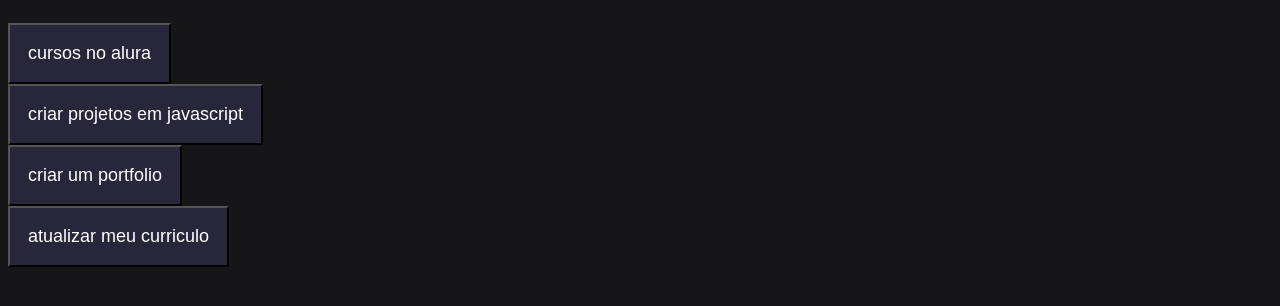
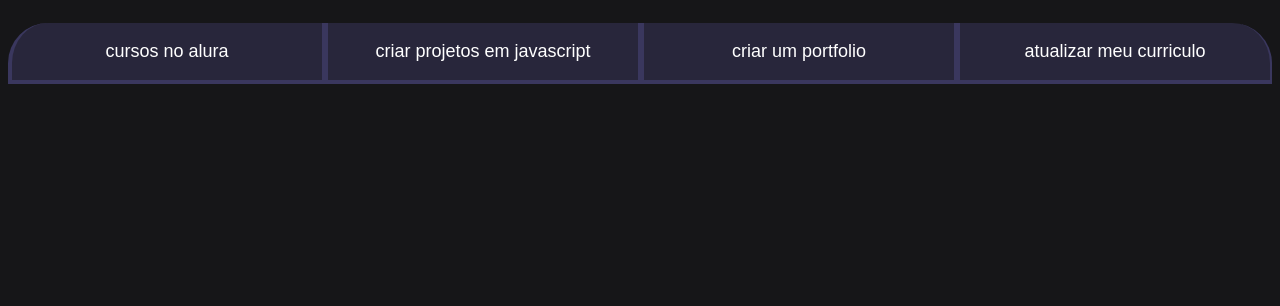
Before and after one commit to nataliabieber/projeto-1, a plain HTML site: page index.html in a window 1280 px wide. Shown: the part 72-378 px from the top of the page. Drawn offline with Linux system fonts and the light colour scheme.

Commit message:
Update style.css

```diff
--- a/style.css
+++ b/style.css
@@ -45,6 +45,28 @@ body {
     padding: 1em;
     font-size: 18px;
     align-items: center;
+    width: 100%;
+    border-bottom: 4px solid var(--botao-ativo);
+    border-left: 4px solid var(--botao-ativo);
+    border-right: 2px solid var(--botao-ativo);
+    border-top: none;
+}
 
+.botoes:first-child{
+    border-radius: 40px 40px 0 0;
+  }
 
+  .botoes:{
+    display: block;
+  }
+  @media screen and (min-width: 768px) {
+    .botoes{
+        display: flex;
+    }
+    .botao:first-child{
+        border-radius: 40px 0 0 0;
+    }
+    .botao:last-child{
+        border-radius: 0 40px 0 0;
+    }
 }
```
